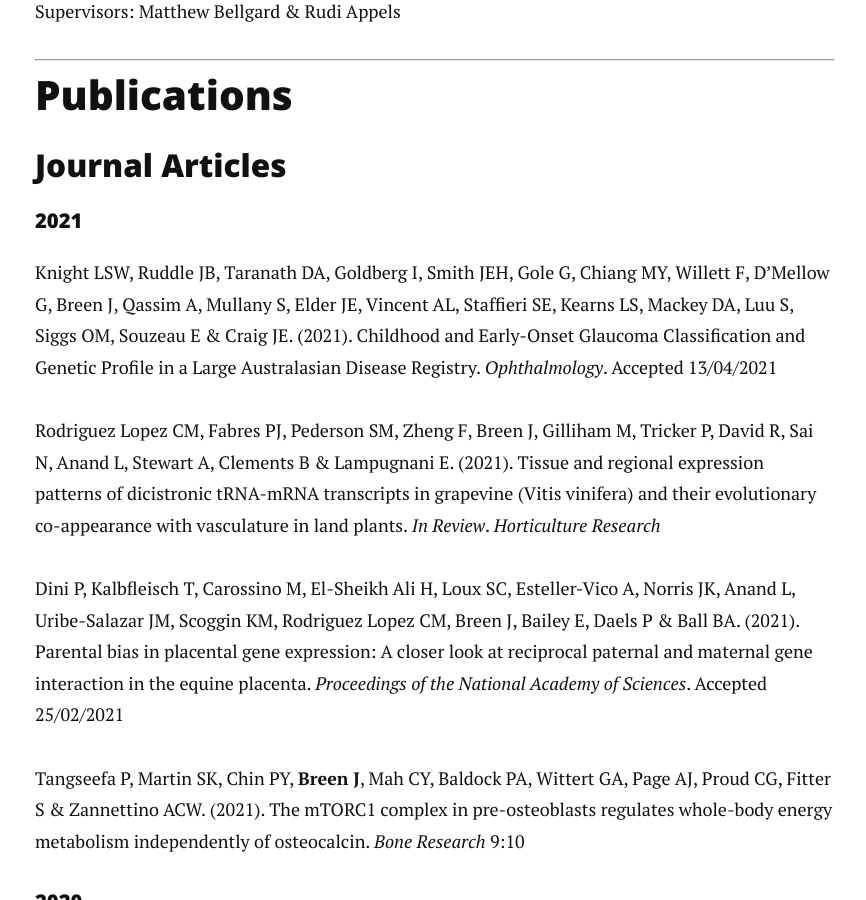
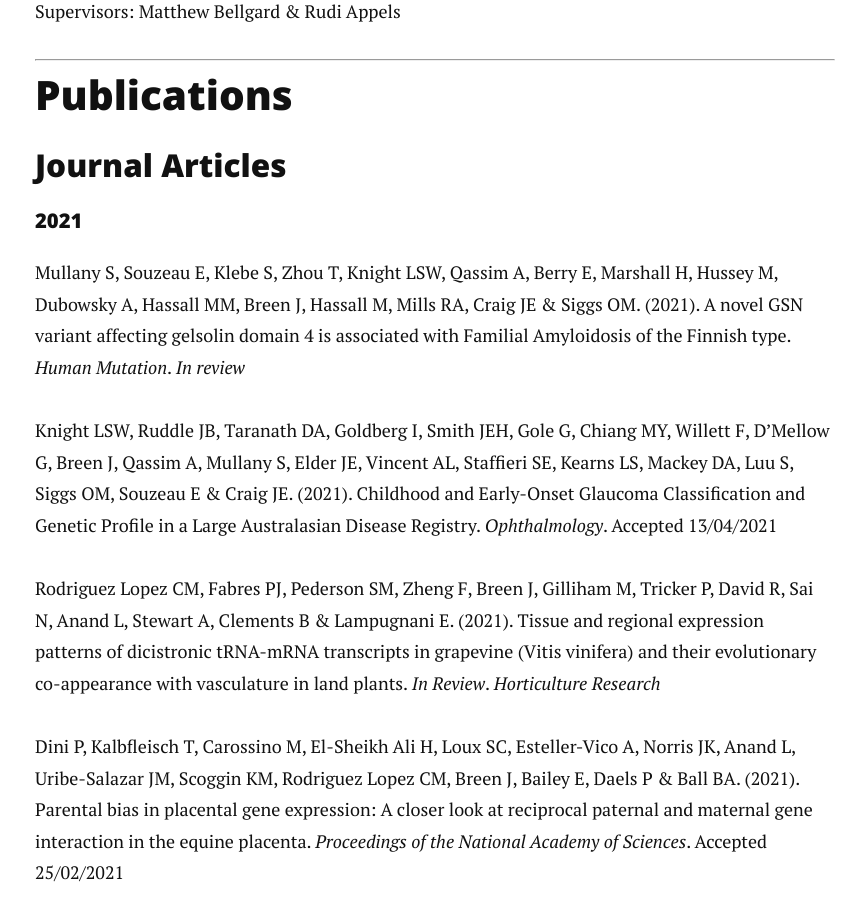
Before and after one commit to jimmybgammyknee/jimmybgammyknee.github.io, a Jekyll site: the page built from cv.md, in a window 1280 px wide and 900 px high, scrolled down 2876 px. Shown: the whole window, without its empty margins (205-1071 px from the left). Built offline with Jekyll 4.4.1, drawn with Linux system fonts in a browser that asks for light colours; nearby versions of some CDN libraries.

Commit message:
new paper in review

```diff
--- a/cv.md
+++ b/cv.md
@@ -87,6 +87,8 @@ Supervisors: Matthew Bellgard & Rudi Appels <br>
 ### Journal Articles
 
 #### 2021
+
+Mullany S, Souzeau E, Klebe S, Zhou T, Knight LSW, Qassim A, Berry E, Marshall H, Hussey M, Dubowsky A, Hassall MM, Breen J, Hassall M, Mills RA, Craig JE & Siggs OM. (2021). A novel GSN variant affecting gelsolin domain 4 is associated with Familial Amyloidosis of the Finnish type. _Human Mutation_. _In review_
 
 Knight LSW, Ruddle JB, Taranath DA, Goldberg I, Smith JEH, Gole G, Chiang MY, Willett F, D’Mellow G, Breen J, Qassim A, Mullany S, Elder JE, Vincent AL, Staffieri SE, Kearns LS, Mackey DA, Luu S, Siggs OM, Souzeau E & Craig JE. (2021). Childhood and Early-Onset Glaucoma Classification and Genetic Profile in a Large Australasian Disease Registry. _Ophthalmology_. Accepted 13/04/2021
 
```
